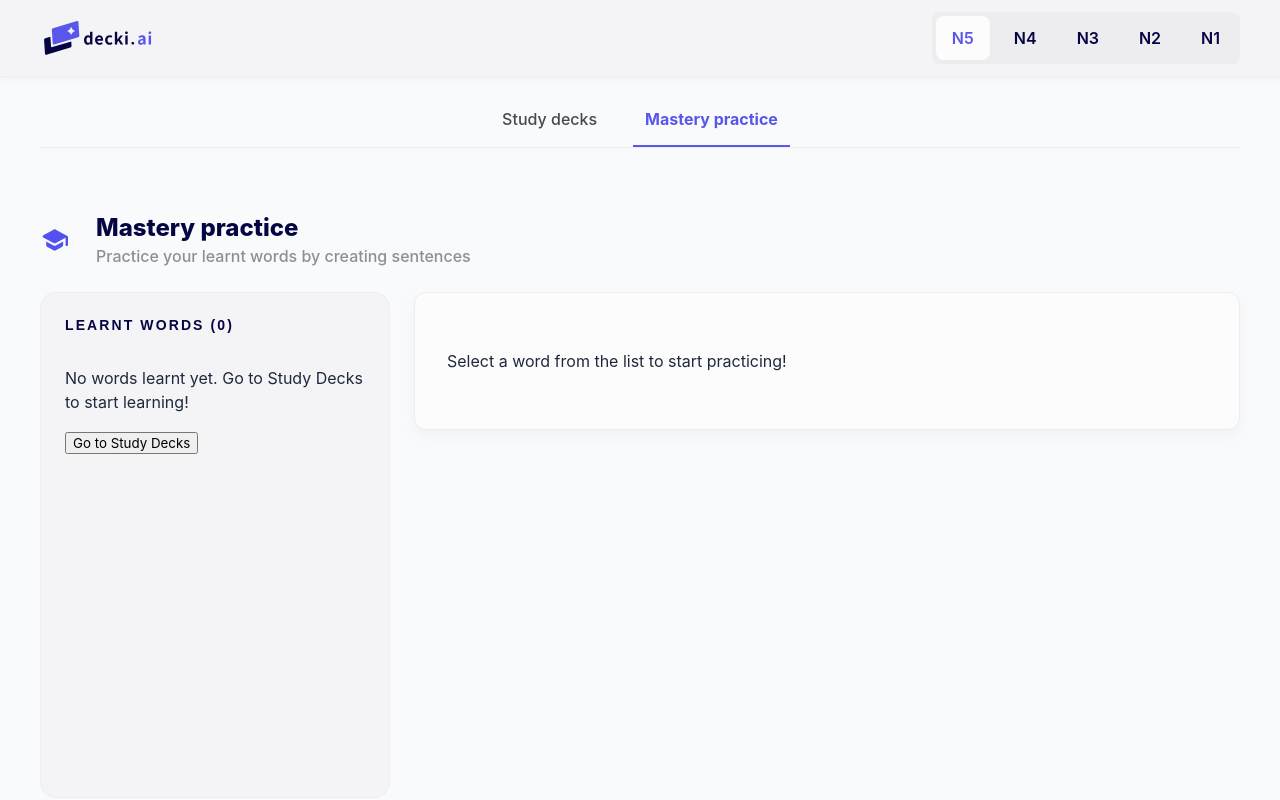
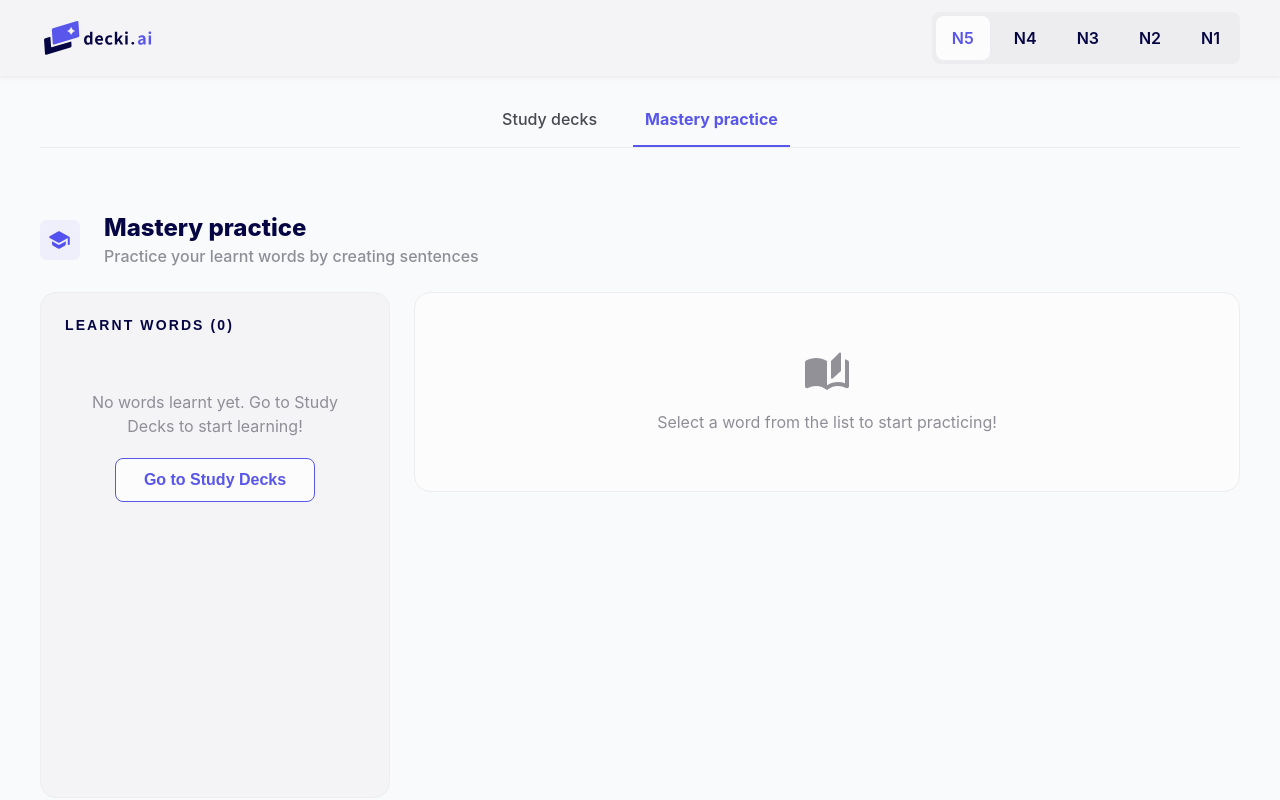
Before and after one commit to pablamarmolejo/decki.ai, a React (Vite) app: page / in a window 1280 px wide. Both pictures are taken after a click on the button "Mastery practice". Shown: the top 800 px of the page. Built offline with nearby package versions, Linux system fonts and the light colour scheme; a web font is replaced by a local one.

Commit message:
Add celebratory confetti, update congratulations section UI, and refine card status badges

```diff
--- a/package.json
+++ b/package.json
@@ -11,11 +11,13 @@
   },
   "dependencies": {
     "@google/generative-ai": "^0.24.1",
+    "canvas-confetti": "^1.9.4",
     "react": "^19.2.0",
     "react-dom": "^19.2.0"
   },
   "devDependencies": {
     "@eslint/js": "^9.39.1",
+    "@types/canvas-confetti": "^1.9.0",
     "@types/node": "^24.10.1",
     "@types/react": "^19.2.7",
     "@types/react-dom": "^19.2.3",
--- a/src/index.css
+++ b/src/index.css
@@ -713,13 +713,13 @@ input:checked + .slider:before {
 }
 
 .card-state-badge.learnt {
-  background-color: #ECFDF5;
-  color: #10B981;
+  background-color: #d2edd7;
+  color: #297a39;
 }
 
 .card-state-badge.review {
-  background-color: #FFFBEB;
-  color: #F59E0B;
+  background-color: #fff0c4;
+  color: #be7b10;
 }
 
 .card-word-type {
--- a/src/pages/MasteryPractice.tsx
+++ b/src/pages/MasteryPractice.tsx
@@ -4,11 +4,13 @@ import type { Flashcard, SentencePractice } from '../types';
 import checkIcon from '../assets/ic_round-check.svg';
 import restoreIcon from '../assets/ic_round-restore.svg';
 import schoolIcon from '../assets/ic_round-school.svg';
+import autoStoriesIcon from '../assets/ic_round-auto-stories.svg';
 
 const MasteryPractice: React.FC<{ onNavigateToStudy: () => void }> = ({ onNavigateToStudy }) => {
   const { decks, wordProgress, addSentence, removeSentence } = useAppContext();
   const [selectedWord, setSelectedWord] = useState<Flashcard | null>(null);
   const [sentence, setSentence] = useState('');
+  const [openHistoryIndex, setOpenHistoryIndex] = useState<number | null>(null);
 
   // Get all learnt words across all decks
   const learntWords = decks.flatMap(deck => deck.cards).filter(card => card.state === 'learnt');
@@ -40,15 +42,17 @@ const MasteryPractice: React.FC<{ onNavigateToStudy: () => void }> = ({ onNaviga
   return (
     <div className="mastery-practice-page-container">
       <div className="page-title-row">
+        <div className="title-section-icon" style={{ display: 'flex', justifyContent: 'center', alignItems: 'center' }}>
           <img
             src={schoolIcon}
             alt=""
             style={{
-            width: '32px',
-            height: '32px',
+              width: '26px',
+              height: '26px',
               filter: 'brightness(0) saturate(100%) invert(32%) sepia(94%) saturate(4529%) hue-rotate(236deg) brightness(97%) contrast(93%)' // #5856eb
             }}
           />
+        </div>
         <div className="title-content">
           <h2 className="page-title-text">Mastery practice</h2>
           <p className="page-subtitle-text">Practice your learnt words by creating sentences</p>
@@ -59,9 +63,37 @@ const MasteryPractice: React.FC<{ onNavigateToStudy: () => void }> = ({ onNaviga
         <div className="learnt-words-sidebar">
           <h3 className="sidebar-title">Learnt words ({uniqueLearntWords.length})</h3>
           {uniqueLearntWords.length === 0 ? (
-            <div className="empty-state">
-              <p>No words learnt yet. Go to Study Decks to start learning!</p>
-              <button onClick={onNavigateToStudy}>Go to Study Decks</button>
+            <div className="empty-state" style={{ display: 'flex', flexDirection: 'column', alignItems: 'center', gap: '20px', padding: '40px 20px', textAlign: 'center' }}>
+              <p style={{ color: '#8F8E96', margin: 0 }}>No words learnt yet. Go to Study Decks to start learning!</p>
+              <button
+                onClick={onNavigateToStudy}
+                style={{
+                  width: '200px',
+                  height: '44px',
+                  display: 'flex',
+                  flexDirection: 'row',
+                  justifyContent: 'center',
+                  alignItems: 'center',
+                  gap: '8px',
+                  padding: '13px 24px',
+                  borderRadius: '8px',
+                  backgroundColor: '#fcfcfc',
+                  border: '1px solid #5856eb',
+                  color: '#5856eb',
+                  cursor: 'pointer'
+                }}
+              >
+                <span style={{
+                  fontFamily: "'Noto Sans JP', sans-serif",
+                  fontSize: '16px',
+                  fontWeight: 'bold',
+                  textAlign: 'center',
+                  color: '#5856eb',
+                  lineHeight: '1'
+                }}>
+                  Go to Study Decks
+                </span>
+              </button>
             </div>
           ) : (
             <ul className="word-list">
@@ -94,10 +126,38 @@ const MasteryPractice: React.FC<{ onNavigateToStudy: () => void }> = ({ onNaviga
 
         <div className="practice-column">
           {!selectedWord ? (
-            <div className="practice-area empty">
-              <div className="empty-practice">
-                <p>Select a word from the list to start practicing!</p>
-              </div>
+            <div style={{
+              height: '200px',
+              width: '100%',
+              alignSelf: 'stretch',
+              flexGrow: 0,
+              display: 'flex',
+              flexDirection: 'column',
+              justifyContent: 'center',
+              alignItems: 'center',
+              gap: '12px',
+              padding: '40px 64px',
+              borderRadius: '16px',
+              border: 'solid 1px #ededf0',
+              backgroundColor: '#fcfcfc',
+              boxSizing: 'border-box'
+            }}>
+              <img
+                src={autoStoriesIcon}
+                alt=""
+                style={{
+                  width: '48px',
+                  height: '48px',
+                  filter: 'brightness(0) saturate(100%) invert(64%) sepia(5%) saturate(344%) hue-rotate(206deg) brightness(90%) contrast(86%)' // #8F8E96
+                }}
+              />
+              <p style={{
+                color: '#8F8E96',
+                textAlign: 'center',
+                margin: 0
+              }}>
+                Select a word from the list to start practicing!
+              </p>
             </div>
           ) : (
             <>
@@ -137,14 +197,51 @@ const MasteryPractice: React.FC<{ onNavigateToStudy: () => void }> = ({ onNaviga
                   </div>
                   <div className="history-list">
                     {progress.sentences.map((s, i) => (
-                      <div key={i} className="history-item">
+                      <div
+                        key={i}
+                        className="history-item"
+                        onClick={() => setOpenHistoryIndex(openHistoryIndex === i ? null : i)}
+                        style={{ cursor: 'pointer' }}
+                      >
                         <div className="history-header">
                           <div className="history-text-content">
                             <div className="h-sentence">{s.sentence}</div>
                             <div className="h-date">{s.date}</div>
                           </div>
-                          <button className="remove-s" onClick={() => removeSentence(selectedWord.id, i)}>×</button>
+                          <button className="remove-s" onClick={(e) => { e.stopPropagation(); removeSentence(selectedWord.id, i); }}>×</button>
                         </div>
+
+                        <details
+                          className="h-feedback"
+                          open={openHistoryIndex === i}
+                          onClick={(e) => {
+                            e.preventDefault();
+                            setOpenHistoryIndex(openHistoryIndex === i ? null : i);
+                          }}
+                        >
+                          <summary>Sensei's Feedback</summary>
+                          <div className="feedback-content">
+                            {s.feedback && (
+                              <div style={{ marginBottom: '12px' }}>
+                                {s.feedback}
+                              </div>
+                            )}
+
+                            {s.grammar && (
+                              <div style={{ marginTop: '16px' }}>
+                                <strong>Grammar</strong>
+                                <div style={{ marginTop: '4px' }}>{s.grammar}</div>
+                              </div>
+                            )}
+
+                            {s.improvements && (
+                              <div style={{ marginTop: '16px' }}>
+                                <strong>Suggestions</strong>
+                                <div style={{ marginTop: '4px' }}>{s.improvements}</div>
+                              </div>
+                            )}
+                          </div>
+                        </details>
                       </div>
                     ))}
                   </div>
```
Also changed, not shown: src/pages/Flashcards.tsx (+124 -8 lines), src/assets/ic_round-emoji-events.svg (added), 1 other file (tests, documents, lock files or other folders). Lines whose indentation alone changed are shown as unchanged.
